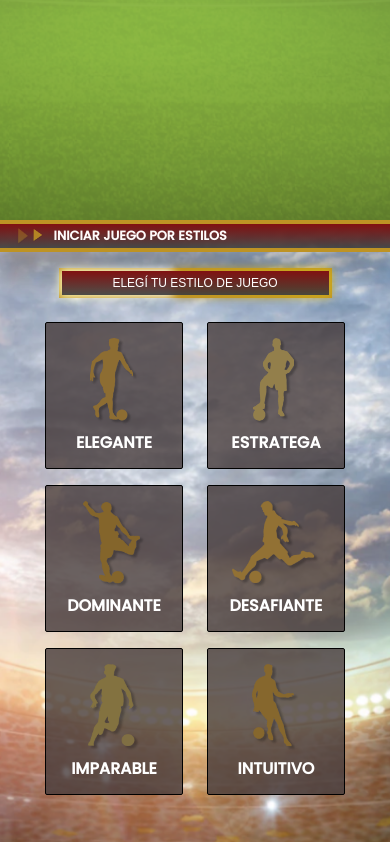
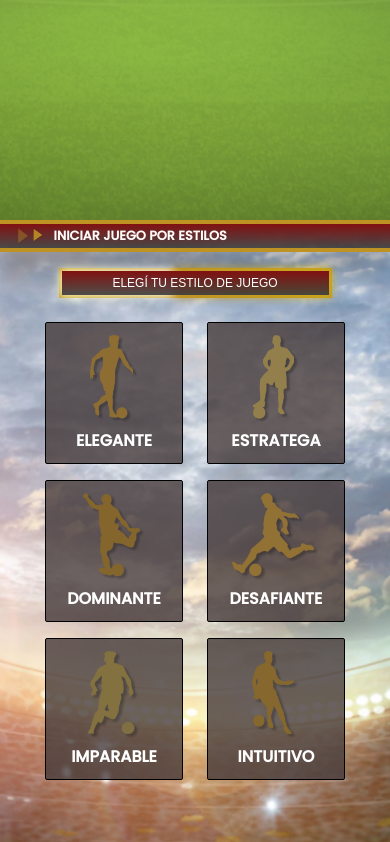
Before and after one commit to fedeteyssan/soccer, a React (Create React App) app: page /home in a window 390 px wide. Shown: the part 1468-2310 px from the top of the page. Built offline with nearby package versions, Linux system fonts and the light colour scheme; a web font is replaced by a local one.

Commit message:
Tamaño cards estilos

```diff
--- a/src/components/estilos/Estilos.scss
+++ b/src/components/estilos/Estilos.scss
@@ -60,7 +60,7 @@
             @media only screen and (max-width: 800px)  {
                 margin: 0.5rem 0.75rem;
                 width:137.9px ;
-                height:147px ;
+                height:142px ;
 
                 &:active{
                     background: linear-gradient(180deg, rgba(79, 23, 23, 0.4524) 0%, rgba(12, 11, 11, 0.3306) 100%);
```
